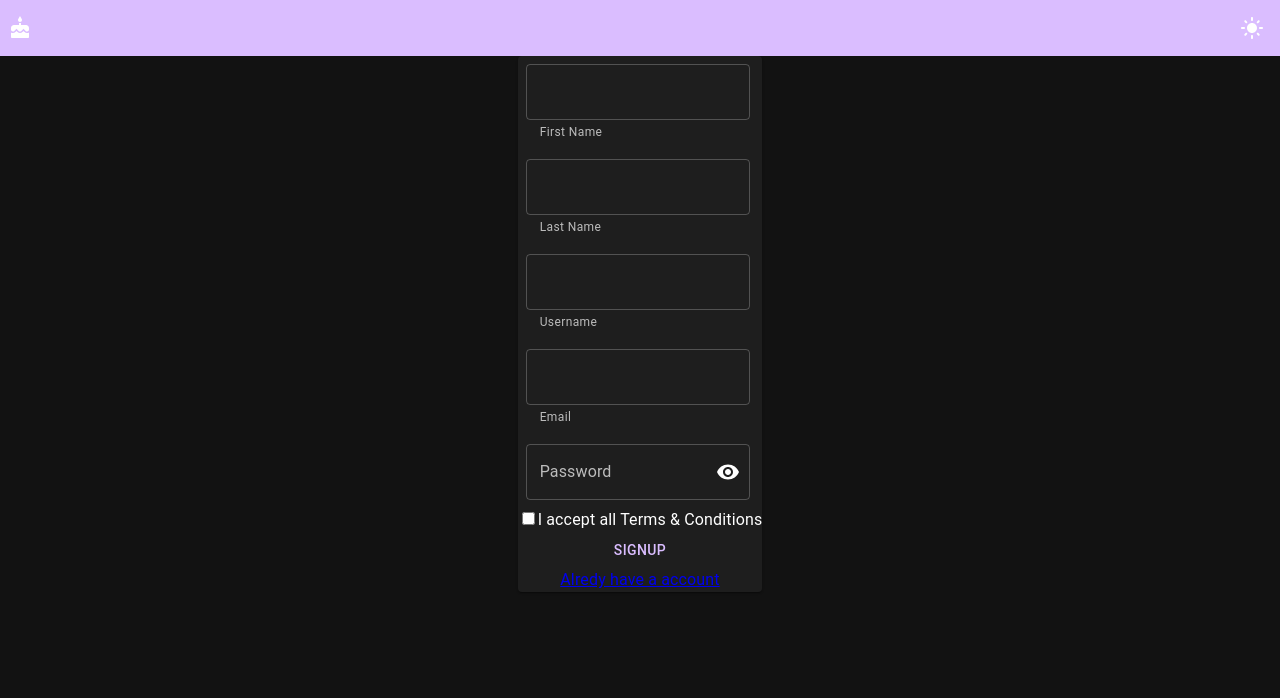
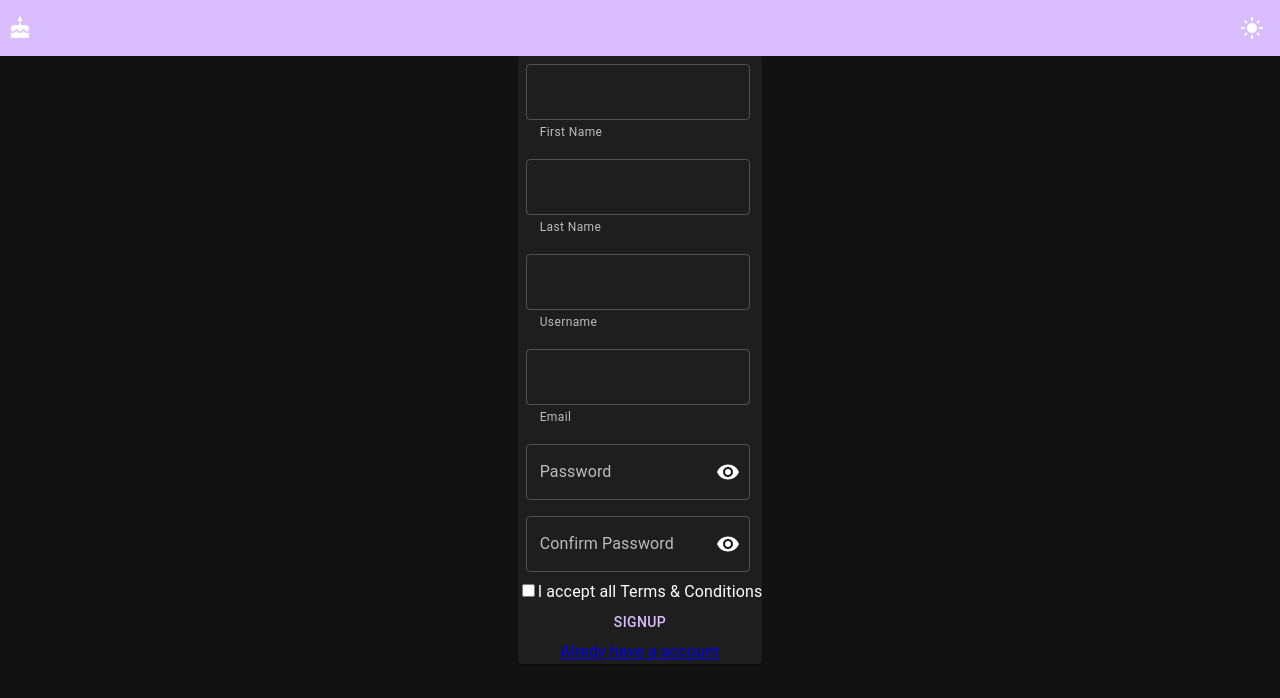
Before and after one commit to sushmita2109/my-social-media, a React (Create React App) app: page /signup in a window 1280 px wide. Shown: the top 698 px of the page. Built offline with nearby package versions, Linux system fonts and the light colour scheme; what miragejs would draw is missing.

Commit message:
Singup Updated

```diff
--- a/src/Pages/SignUp/SignUp.jsx
+++ b/src/Pages/SignUp/SignUp.jsx
@@ -21,7 +21,7 @@ export const SignUp = () => {
     username: "",
     email: "",
     password: "",
-    bio: "",
+    confirmpass: "",
   });
 
   const { userSignup } = useAuth();
@@ -42,10 +42,10 @@ export const SignUp = () => {
       !userDetails?.username.trim() ||
       !userDetails?.email.trim() ||
       !userDetails?.password.trim() ||
-      !userDetails?.confirmPassword.trim()
+      !userDetails?.confirmpass.trim()
     ) {
       toast.error("Enter valid input!");
-    } else if (userDetails?.password !== userDetails?.confirmPassword) {
+    } else if (userDetails?.password !== userDetails?.confirmpass) {
       toast.error("Password & Confirm password should match!");
     } else {
       userSignup(userDetails);
@@ -167,6 +167,35 @@ export const SignUp = () => {
             label="Password"
           />
         </FormControl>
+        <FormControl sx={{ m: 1, width: "25ch" }} variant="outlined">
+          <InputLabel htmlFor="outlined-adornment-password-1">
+            Confirm Password
+          </InputLabel>
+          <OutlinedInput
+            id="outlined-adornment-password-1"
+            value={userDetails.confirmpass}
+            onChange={(e) =>
+              setUserDetails((prev) => ({
+                ...prev,
+                confirmpass: e.target.value,
+              }))
+            }
+            type={showPassword ? "text" : "password"}
+            endAdornment={
+              <InputAdornment position="end">
+                <IconButton
+                  aria-label="toggle password visibility"
+                  onClick={handleClickShowPassword}
+                  onMouseDown={handleMouseDownPassword}
+                  edge="end"
+                >
+                  {showPassword ? <VisibilityOff /> : <Visibility />}
+                </IconButton>
+              </InputAdornment>
+            }
+            label="Password"
+          />
+        </FormControl>
         <label className="checkbox">
           <input type="checkbox" />I accept all Terms & Conditions
         </label>
--- a/src/components/SearchedData/SearchedData.jsx
+++ b/src/components/SearchedData/SearchedData.jsx
@@ -1,9 +1,10 @@
-import { Avatar, Box } from "@mui/material";
-import { Link } from "react-router-dom";
+import { Avatar, Box, Typography } from "@mui/material";
+import { Link, useNavigate } from "react-router-dom";
 import { Stack } from "@mui/system";
 import { Paper } from "@mui/material";
 
 export const SearchedData = ({ filteredData }) => {
+  const navigate = useNavigate();
   return (
     <Box>
       <Stack
@@ -15,12 +16,20 @@ export const SearchedData = ({ filteredData }) => {
         {filteredData &&
           filteredData?.map((data) => (
             <Paper>
-              <Link
-                style={{ color: "black", textDecoration: "none" }}
-                to={`profile/${data.username}`}
+              <Typography
+                variant="body1"
+                sx={{
+                  display: "flex",
+                  flexDirection: "row",
+                  gap: "2px",
+                  alignItems: "center",
+                  justifyContent: "center",
+                }}
+                onClick={() => navigate(`profile/${data.username}`)}
               >
+                <Avatar src={data.profile_pic} alt="imageprofile" />
                 {data.firstName}
-              </Link>
+              </Typography>
             </Paper>
           ))}
       </Stack>
--- a/src/context/AuthContext/AuthContext.js
+++ b/src/context/AuthContext/AuthContext.js
@@ -43,7 +43,18 @@ export const AuthProvider = ({ children }) => {
 
   const userSignup = async (signupData) => {
     try {
-      const { status, data } = await axios.post(`/api/auth/signup`, signupData);
+      const { firstName, lastName, username, email, password } = signupData;
+      const { status, data } = await axios.post(`/api/auth/signup`, {
+        firstName,
+        lastName,
+        username,
+        email,
+        password,
+
+        profile_pic:
+          "https://res.cloudinary.com/dcsyrk6s3/image/upload/v1690179151/avatars/young-woman-white_25030-39552_l54dms.avif",
+        bio: "Aspiring Frontend Devloper",
+      });
       if (status === 201) {
         localStorage.setItem(
           "data",
```
